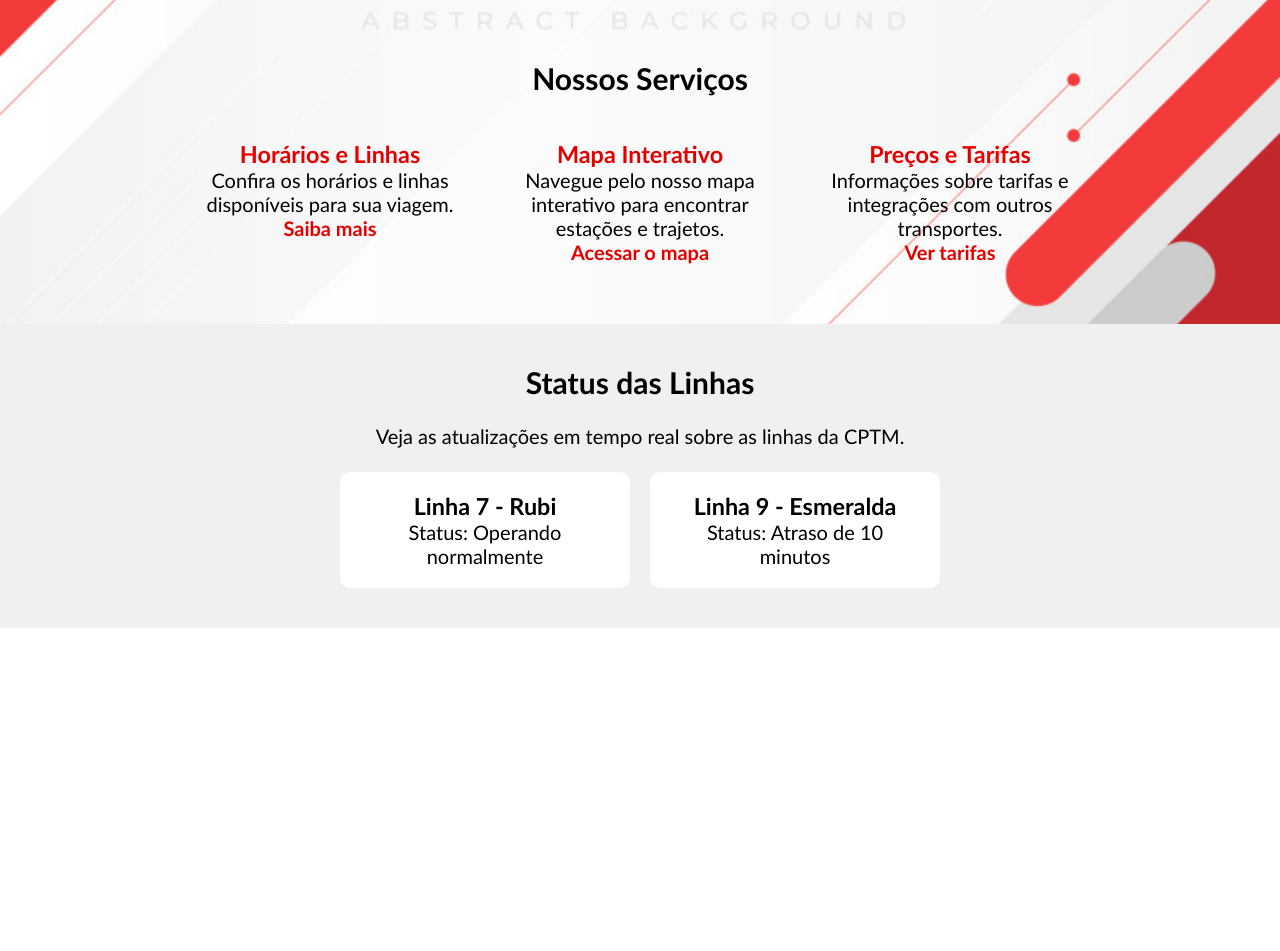
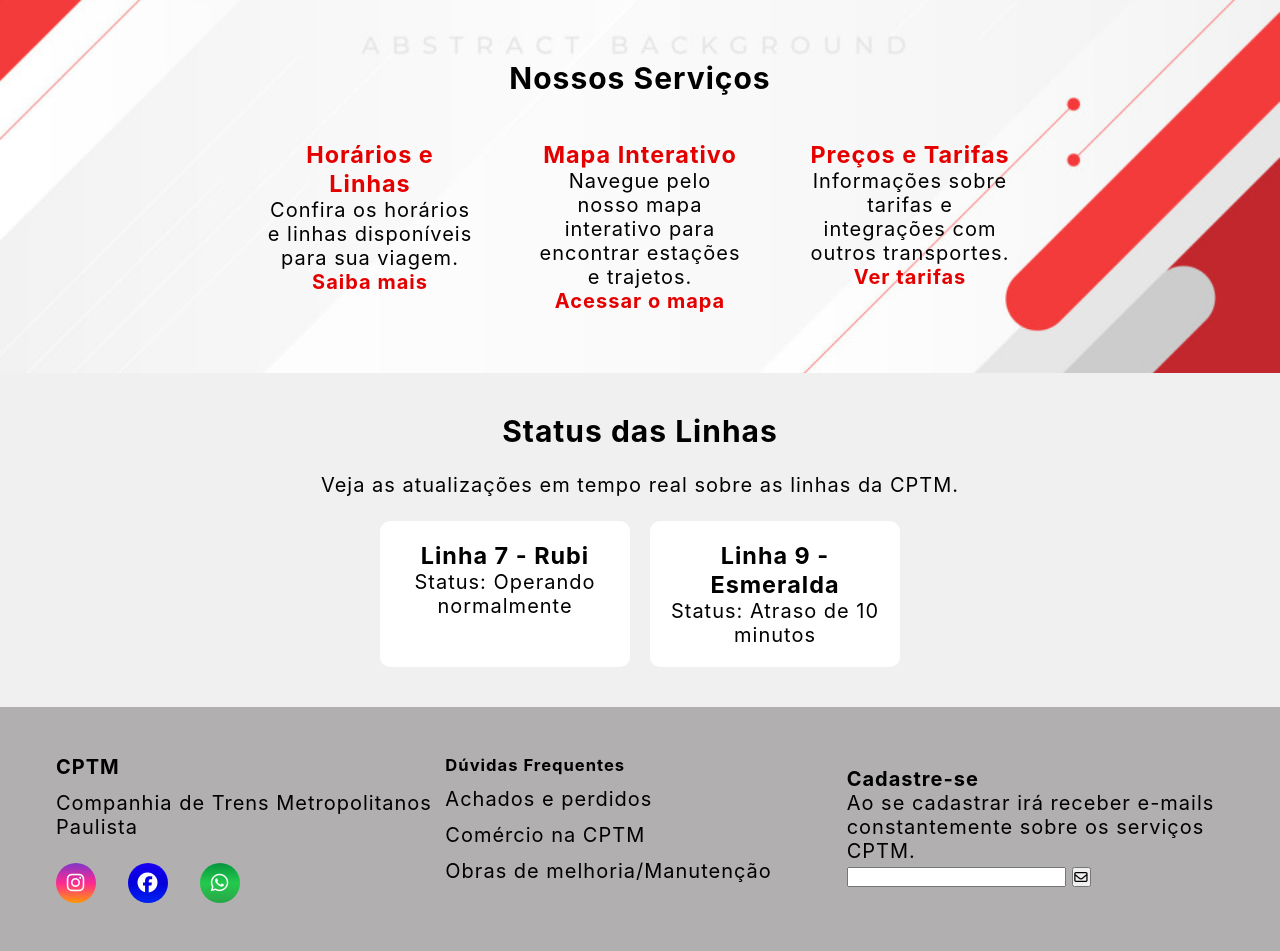
Before and after one commit to SofiaLeivaPires/cptm-principal, a plain HTML site: page index.html in a window 1280 px wide. Shown: the part 360-1311 px from the top of the page. Before the commit the page ends 988 px from the top, so only its background shows below. Drawn offline with Linux system fonts and the light colour scheme.

Commit message:
adcionado footer

```diff
--- a/css/main.css
+++ b/css/main.css
@@ -152,3 +152,106 @@ body {
     border-radius: 10px;
     width: 250px;
 }
+
+/* footer */
+@import url('https://fonts.googleapis.com/css2?family=Inter:wght@100;200;300;400;500;600&display=swap');
+/* importar a fonte do google*/
+:root{
+    --color-neutral-0: rgb(177, 175, 175); /*fundo */
+    --color-neutral-10: #000000;  /* cor da letra*/
+    --color-neutral-30: #971616;  /*HOVER */
+    --color-neutral-40: #fcfcfc; /* cor do icone*/
+
+}
+*{
+    font-family: 'Inter', sans-serif;
+    margin: 0;
+    padding: 0; /* remove os espaçamentos*/
+    box-sizing: border-box;
+    letter-spacing: 1px;
+}
+footer{
+    width: 100%;
+    color: var(--color-neutral-10);
+}
+#footer_content{
+    background-color: var(--color-neutral-0);
+    display: grid;
+    grid-template-columns: repeat(3,1fr); /* coloca a qntd de colunas*/
+    padding: 3rem 3.5rem; /* espaçamento*/
+}
+.footer-link{
+    text-decoration: none; /* remove o link*/
+
+}
+.footer-list{
+   display: flex;
+   flex-direction: column;
+   gap: 0.75rem;
+   list-style: none;
+}
+.footer-list .footer-link{
+    color: var(--color-neutral-10);
+ }
+ .footer-list .footer-link:hover{
+    color: var(--color-neutral-30);
+    transition: all 0.6s;
+    font-weight: bold;
+ }
+
+#footer_contacts h4{
+     margin-bottom: 0.75rem;
+}
+#footer_social_media{
+    display: flex;
+    gap: 2rem;
+    margin-top: 1.5rem;
+}
+/*
+main{  é usado p caso queira mandar p baixo
+
+} */
+#footer_social_media .footer-link{
+   display: flex; /* CENTRALIZA */
+    align-items: center;
+    justify-content: center;
+    height: 2.5rem;
+    width: 2.5rem;
+    color: var(--color-neutral-40);
+    border-radius: 60%;
+    transition: all 0.6s;
+}
+#footer_social_media .footer-link:hover{
+    opacity: 0.8;
+}
+#input_group{
+    display: flex;
+    align-items: center;
+    background-color: gainsboro;
+    border-radius: 3px;
+}
+#input_group{
+    all: unset;
+    padding: 0.75rem;
+    width: 100%;
+}
+
+#input_group button:hover{
+    transition: all 0.8s;
+}
+#instagram{
+  background: linear-gradient(#7f37c9, #ff2992, #ff9807);
+}
+#facebook{
+    background: linear-gradient(#1800f1, #0400db, #0024f3);
+}
+#whatsapp{
+    background: linear-gradient(#06963d, #23ca4d, #29a548);
+}
+/* responsividade*/
+@media screen and (max-width: 768px){
+    #footer_content{
+        grid-template-columns: repeat(1,1fr);
+        gap: 2rem;
+    }
+}
--- a/index.html
+++ b/index.html
@@ -6,6 +6,7 @@
     <link rel="stylesheet" href="css/main.css">
     <title>CPTM</title>
     <link rel="icon" type="image/x-icon" href="img/favicon.ico">
+    <link rel="stylesheet" href="https://cdnjs.cloudflare.com/ajax/libs/font-awesome/6.6.0/css/all.min.css" integrity="sha512-Kc323vGBEqzTmouAECnVceyQqyqdsSiqLQISBL29aUW4U/M7pSPA/gEUZQqv1cwx4OnYxTxve5UMg5GT6L4JJg==" crossorigin="anonymous" referrerpolicy="no-referrer" />
 </head>
 <body>
     <div class="header" id="header">
@@ -70,4 +71,43 @@
         </div>
 </section>
 </body>
+<!--footer-->
+<footer>
+    <div id="footer_content">
+        <div id="footer_contacts">
+            <h4> CPTM </h4>
+            <p>Companhia de Trens Metropolitanos Paulista</p>
+            <div id="footer_social_media">
+                <a href="#" class="footer-link" id="instagram">
+                <i class="fa-brands fa-instagram"></i></a>
+                <a href="#" class="footer-link" id="facebook">
+                <i class="fa-brands fa-facebook"></i></a>
+                <a href="#" class="footer-link" id="whatsapp">
+                <i class="fa-brands fa-whatsapp"></i></a>
+            </div>
+        </div>
+        <ul class="footer-list">
+            <li>
+                 <h5> Dúvidas Frequentes </h5>
+            </li>
+            <li>
+                <a href="https://www.cptm.sp.gov.br/seguranca/Documents/Regulamento-Viagem.pdf" class="footer-link">Achados e perdidos</a>
+            </li>
+            <li>
+                <a href="https://www.cptm.sp.gov.br/negocios/Pages/Midia.aspx" class="footer-link">Comércio na CPTM</a>
+            </li>
+            <li>
+                <a href="https://www.cptm.sp.gov.br/Transparencia/ExpansaoeObras/Relat%C3%B3rio%20de%20Empreendimentos.pdf" class="footer-link">Obras de melhoria/Manutenção</a>
+            </li>
+        </ul>
+        <div id="input_group">
+            <h4>Cadastre-se</h4>
+            <p>Ao se cadastrar irá receber e-mails constantemente sobre os serviços CPTM.</p>
+            <input type="email" id="email">
+            <button>
+                <i class="fa-regular fa-envelope"></i>
+            </button>
+        </div>
+    </div>
+</footer>
 </html>
```
